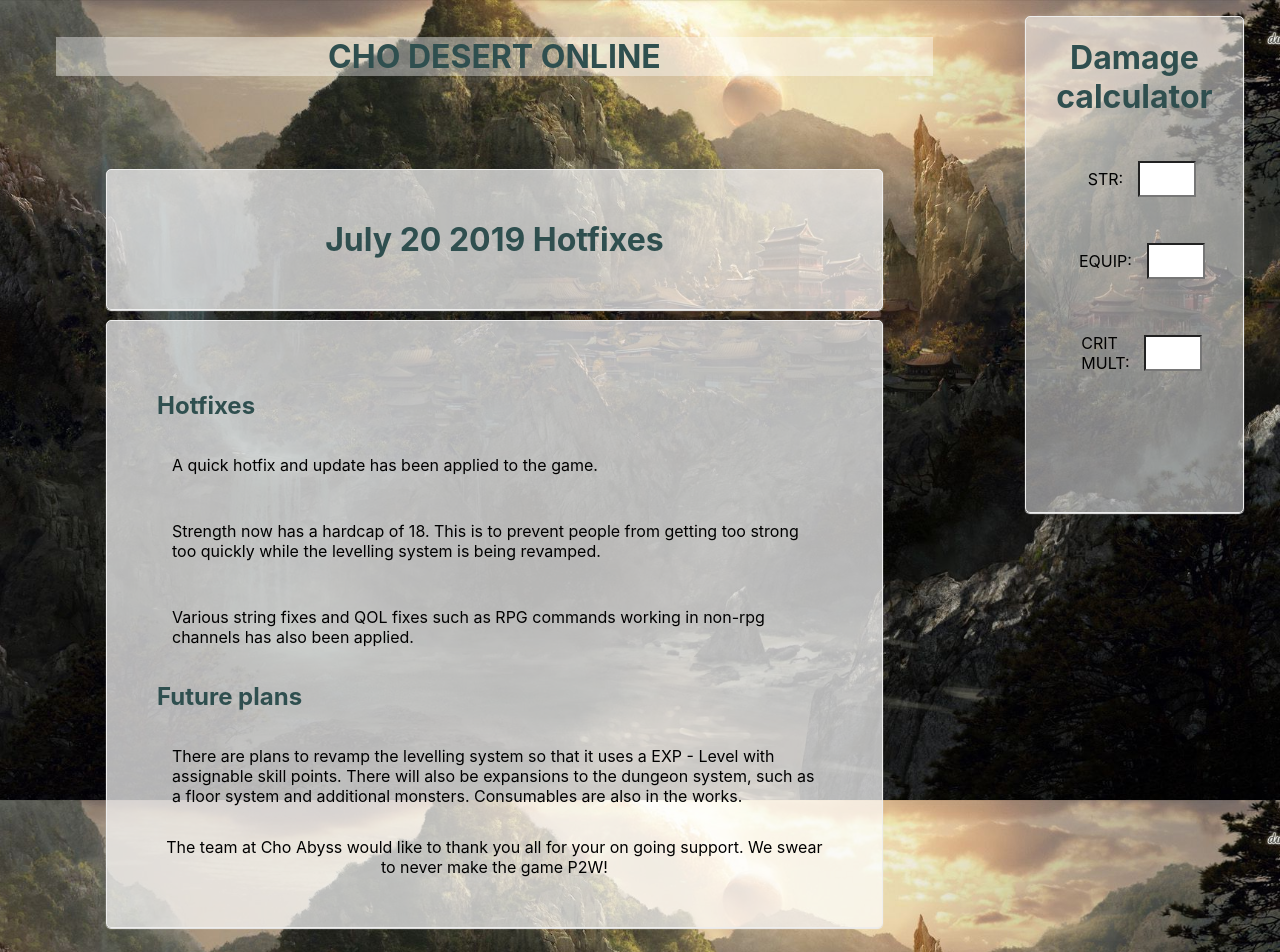
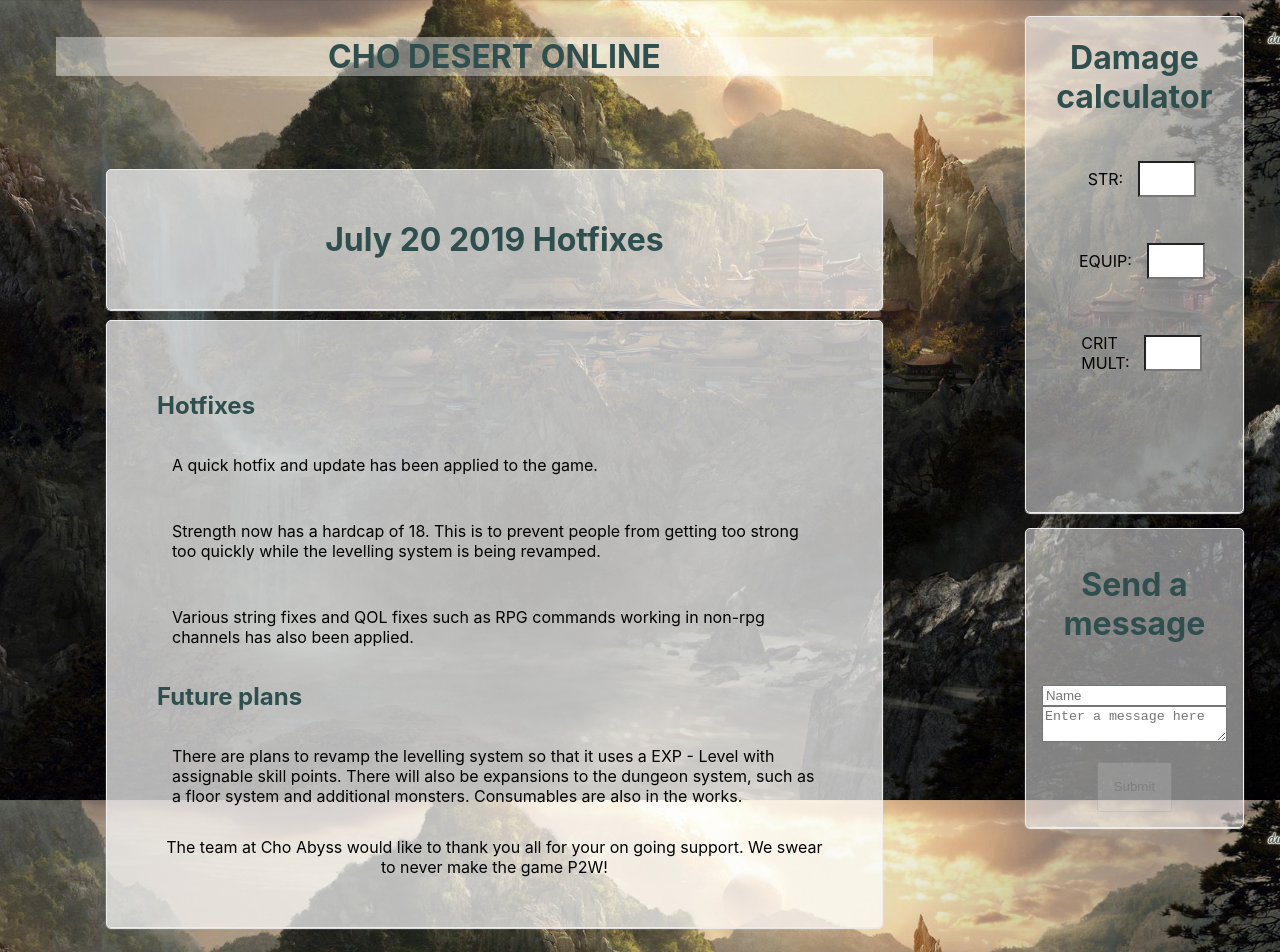
Before and after one commit to Moistbobo/ChoDesertOnlineSite, a React (Create React App) app: page / in a window 1280 px wide. Shown: the top 952 px of the page. Built offline with nearby package versions, Linux system fonts and the light colour scheme.

Commit message:
Add Message box

```diff
--- a/src/components/MainPage/mainpage.js
+++ b/src/components/MainPage/mainpage.js
@@ -3,6 +3,7 @@ import './mainpage.css';
 import Post from "../Post/Post";
 import SiteContents from '../../assets/SiteContents';
 import DamageCalculator from "../DamageCalculator/DamageCalculator";
+import MessageBox from "../MessageBox/MessageBox";
 
 const MainPage = props => {
 
@@ -21,6 +22,7 @@ const MainPage = props => {
             </div>
             <div className='SideBar'>
                 <DamageCalculator/>
+                <MessageBox/>
             </div>
         </div>
 
--- /dev/null
+++ b/src/components/MessageBox/MessageBox.css
@@ -0,0 +1,26 @@
+.MessageBoxContainer{
+    margin-top: 15px;
+    padding:15px;
+    display: flex;
+    justify-content: space-evenly;
+    flex-direction: column;
+    background-color: rgba(255, 255, 255, 0.5);
+    border: 1px solid #eee;
+    border-radius: 5px;
+    box-shadow: 0 1px 1px #eeeeee;
+}
+
+.MessageForm{
+    display: flex;
+    flex-direction: column;
+    justify-content: flex-start;
+    align-items: center;
+}
+
+.InputGroup{
+    display: flex;
+    flex-direction: column;
+    justify-content: flex-start;
+    margin-top: 20px;
+    margin-bottom: 20px;
+}
--- /dev/null
+++ b/src/components/MessageBox/MessageBox.js
@@ -0,0 +1,115 @@
+import React, {Component} from 'react';
+import './MessageBox.css';
+
+class MessageBox extends Component {
+    constructor(props) {
+        super(props);
+
+        this.state = {
+            text: '',
+            name: '',
+            showButton: true
+        }
+    }
+
+    textChangedHandler = (e) => {
+        this.setState({
+            text: e.target.value
+        })
+    };
+
+    usernameChangedHandler = (e) => {
+        this.setState({
+            name: e.target.value
+        })
+    };
+
+    sendMessageHandler = (e) => {
+        console.log('You pressed me!');
+
+        console.log(this.state.name, this.state.text);
+
+        const postURL = 'https://discordapp.com/api/webhooks/602355411437486080/GAZKRa736bmWu62efikvs43KG4VHM52ReFufgLBht5FWTwWzq8cbfEC20n8uscXDxO38';
+        const requestSettings = {
+            method: 'POST',
+            headers: {
+                'Content-Type': 'application/x-www-form-urlencoded'
+            },
+            body: JSON.stringify({
+                content: this.state.text,
+                username: this.state.name
+            }),
+            muteHttpExceptions: true
+        };
+
+
+
+        fetch(postURL, requestSettings)
+            .then((res) => {
+                if (res.ok) {
+                    this.setState({
+                        showButton: false
+                    });
+                } else {
+                    this.setState({
+                        showButton: true
+                    });
+                }
+            })
+            .catch((err) => {
+                console.log(err.toString());
+            })
+    };
+
+    render() {
+        const messageBoxContents = this.state.showButton ?
+            (
+                <div
+                    className={'MessageForm'}>
+                    <div
+                        className={'InputGroup'}>
+                        <input
+                            placeholder={'Name'}
+                            type={'text'}
+                            value={this.state.name}
+                            onChange={this.usernameChangedHandler}/>
+
+                        <textarea
+                            style={{
+                                resize: 'vertical'
+                            }}
+                            maxLength={1024}
+                            placeholder={'Enter a message here'}
+                            value={this.state.text}
+                            onChange={this.textChangedHandler}/>
+                    </div>
+
+
+                    <button
+                        style={{
+                            width: '75px',
+                            height: '50px',
+                            opacity: (this.state.name.length < 2 || this.state.text.length === 0) ? 0.5 : 1.0
+                        }}
+                        type={'submit'}
+                        onClick={this.sendMessageHandler}
+                        disabled={this.state.name.length < 2 || this.state.text.length === 0}
+                    >
+                        Submit
+                    </button>
+                </div>
+            ) :
+            <p>Message sent!</p>;
+
+        return (
+            <div
+                className={'MessageBoxContainer'}>
+                <h1>Send a message</h1>
+                {messageBoxContents}
+            </div>
+        )
+    }
+};
+
+
+export default MessageBox;
--- a/src/components/Post/Post.css
+++ b/src/components/Post/Post.css
@@ -1,6 +1,6 @@
 .PostCard {
     text-align: center;
-    padding:50px;
+    padding: 50px;
 }
 
 .PostCardBody {
@@ -9,17 +9,18 @@
     border: 1px solid #eee;
     border-radius: 5px;
     box-shadow: 0 1px 1px #eeeeee;
-    padding:50px;
+    padding: 50px;
 
 }
 
-mark{
+mark {
     color: darkslateblue;
     background-color: transparent;
 }
 
 h1 {
     color: darkslategrey;
+    text-align: center;
 }
 
 h2 {
```
